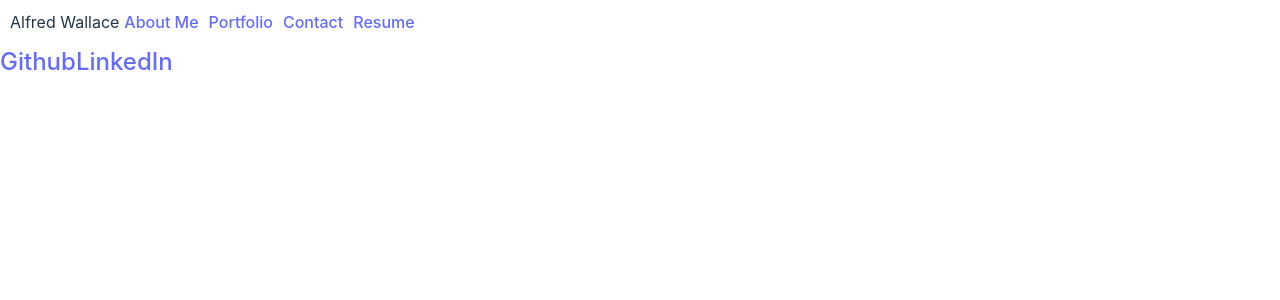
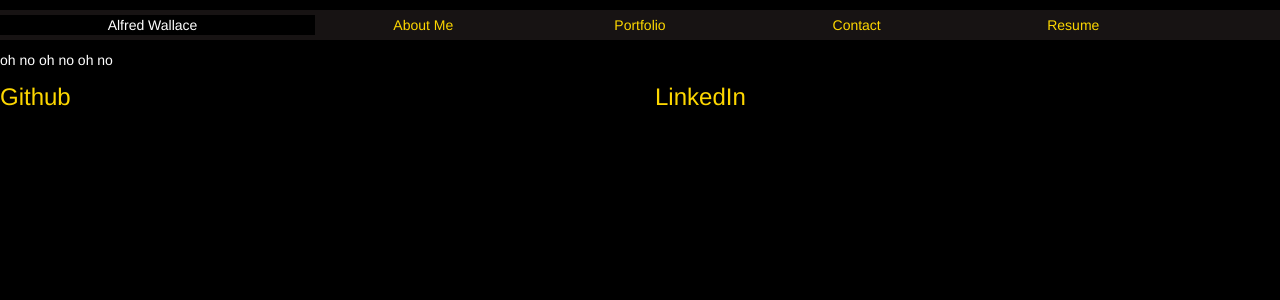
Before and after one commit to alfwall/portfolio-redux, a React (Vite) app: page / in a window 1280 px wide. Shown: the top 300 px of the page. Built offline with nearby package versions, Linux system fonts and the light colour scheme.

Commit message:
Some styling nonsense

```diff
--- a/index.html
+++ b/index.html
@@ -2,15 +2,11 @@
 <html lang="en">
   <head>
     <meta charset="UTF-8" />
-    <link rel="icon" type="image/svg+xml" href="/vite.svg" />
-
-    <link rel="stylesheet" href="./src/css/bootstrap.min.css" />
-    <link rel="stylesheet" href="https://cdnjs.cloudflare.com/ajax/libs/font-awesome/4.7.0/css/font-awesome.min.css" />
     <meta name="viewport" content="width=device-width, initial-scale=1.0" />
     <title>Alfred Wallace, Software Engie</title>
   </head>
   <body>
-    <div id="root" className="grid"></div>
+    <div id="root" className="container"></div>
     <script type="module" src="/src/main.jsx"></script>
   </body>
 </html>
--- a/src/App/Body/index.jsx
+++ b/src/App/Body/index.jsx
@@ -1,10 +1,13 @@
-import "../index.css"
+import "./index.css"
 
 
 function Body() {
     return (
-        <main className="row">
+        <main className="col-xs-12">
+            <div className="row">
 
+                <p className="col-xs-12">oh no oh no oh no</p>
+            </div>
         </main>
     );
 }
--- a/src/App/Footer/index.css
+++ b/src/App/Footer/index.css
@@ -0,0 +1,6 @@
+footer {}
+
+footer a {
+  font-size: 24px;
+  color: "red";
+}
--- a/src/App/Footer/index.jsx
+++ b/src/App/Footer/index.jsx
@@ -1,15 +1,16 @@
-import "../index.css"
-
+import "./index.css"
 
 function Footer() {
     return (
-        <footer className="row">
-            <a href="https://github.com/alfwall" className="col-xs-4">
-                Github
-            </a>
-            <a href="https://github.com/alfwall" className="col-xs-4">
-                LinkedIn
-            </a>
+        <footer className="col-xs-12">
+            <div className="row">
+                <a href="https://github.com/alfwall" className="col-xs-6">
+                    Github
+                </a>
+                <a href="https://github.com/alfwall" className="col-xs-6">
+                    LinkedIn
+                </a>
+            </div>
         </footer>
     );
 }
--- a/src/App/Header/index.css
+++ b/src/App/Header/index.css
@@ -0,0 +1,32 @@
+header {
+  width: 100vw;
+
+  padding: 10px;
+}
+
+header div {
+  padding: 5px;
+  background-color: rgb(23, 19, 19);
+  text-align: center;
+  vertical-align: auto;
+}
+
+/* unvisited link */
+a:link {
+  color: rgb(253, 215, 0);
+}
+
+/* visited link */
+a:visited {
+  color: rgb(253, 215, 0);
+}
+
+/* mouse over link */
+a:hover {
+  color: goldenrod;
+}
+
+/* selected link */
+a:active {
+  color: red;
+}
--- a/src/App/Header/index.jsx
+++ b/src/App/Header/index.jsx
@@ -1,14 +1,15 @@
-import "../index.css"
-
+import "./index.css"
 
 function Header() {
     return (
-        <header className="row">
-            <span className="col-sm-12">Alfred Wallace</span>
-            <a href="/" className="col-sm-12">About Me</a>
-            <a href="/portfolio" className="col-sm-12">Portfolio</a>
-            <a href="/contact" className="col-sm-12">Contact</a>
-            <a href="/resume" className="col-sm-12">Resume</a>
+        <header className="col-xs-12">
+            <div className="row">
+                <span className="col-xs-12 col-sm-3">Alfred Wallace</span>
+                <a href="/" className="col-xs-12 col-sm-2">About Me</a>
+                <a href="/portfolio" className="col-xs-12 col-sm-2">Portfolio</a>
+                <a href="/contact" className="col-xs-12 col-sm-2">Contact</a>
+                <a href="/resume" className="col-xs-12 col-sm-2">Resume</a>
+            </div>
         </header>
     );
 }
--- a/src/App/index.css
+++ b/src/App/index.css
@@ -1,29 +1,11 @@
+* {
+  background-color: black;
+  color: white;
+}
+
+
+
 #root {
   width: 100vw;
   height: 100vw;
 }
-
-
-header {
-  width: 100vw;
-
-  padding: 10px;
-}
-
-header span {
-  text-align: left;
-}
-
-header a {
-  text-align: right;
-  padding: 5px;
-}
-
-footer {
-  width: 100%;
-}
-
-footer a {
-  font-size: 24px;
-  color: "red";
-}
--- a/src/App/index.jsx
+++ b/src/App/index.jsx
@@ -1,16 +1,17 @@
 import Header from "./Header"
 import Body from "./Body"
 import Footer from "./Footer"
+import "../bootstrap.min.css"
 import "./index.css"
 
 function App() {
 
   return (
-    <>
+    <div className="row">
       <Header />
       <Body />
       <Footer />
-    </>
+    </div>
   )
 }
 
--- a/src/index.css
+++ /dev/null
@@ -1,69 +0,0 @@
-:root {
-  font-family: Inter, system-ui, Avenir, Helvetica, Arial, sans-serif;
-  line-height: 1.5;
-  font-weight: 400;
-
-  color-scheme: light dark;
-  color: rgba(255, 255, 255, 0.87);
-  background-color: #242424;
-
-  font-synthesis: none;
-  text-rendering: optimizeLegibility;
-  -webkit-font-smoothing: antialiased;
-  -moz-osx-font-smoothing: grayscale;
-  -webkit-text-size-adjust: 100%;
-}
-
-a {
-  font-weight: 500;
-  color: #646cff;
-  text-decoration: inherit;
-}
-a:hover {
-  color: #535bf2;
-}
-
-body {
-  margin: 0;
-  display: flex;
-  place-items: center;
-  min-width: 320px;
-  min-height: 100vh;
-}
-
-h1 {
-  font-size: 3.2em;
-  line-height: 1.1;
-}
-
-button {
-  border-radius: 8px;
-  border: 1px solid transparent;
-  padding: 0.6em 1.2em;
-  font-size: 1em;
-  font-weight: 500;
-  font-family: inherit;
-  background-color: #1a1a1a;
-  cursor: pointer;
-  transition: border-color 0.25s;
-}
-button:hover {
-  border-color: #646cff;
-}
-button:focus,
-button:focus-visible {
-  outline: 4px auto -webkit-focus-ring-color;
-}
-
-@media (prefers-color-scheme: light) {
-  :root {
-    color: #213547;
-    background-color: #ffffff;
-  }
-  a:hover {
-    color: #747bff;
-  }
-  button {
-    background-color: #f9f9f9;
-  }
-}
--- a/src/main.jsx
+++ b/src/main.jsx
@@ -1,7 +1,6 @@
 import React from "react"
 import ReactDOM from "react-dom/client"
 import App from "./App"
-import "./index.css"
 
 ReactDOM.createRoot(document.getElementById("root")).render(
   <React.StrictMode>
```
